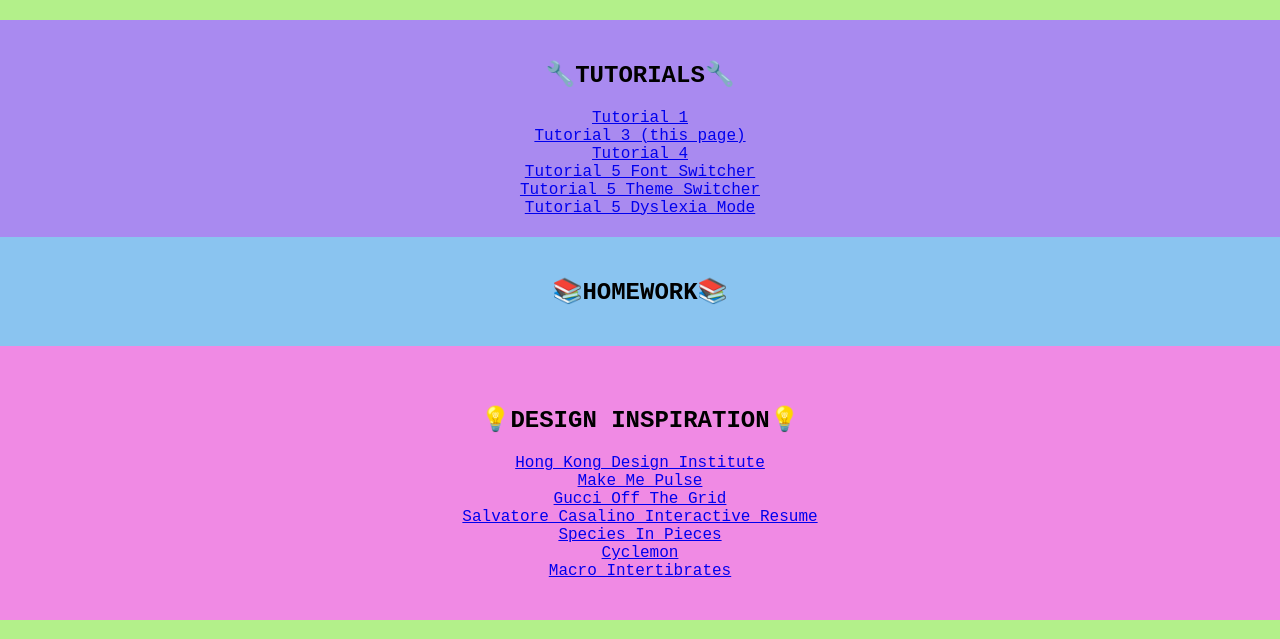
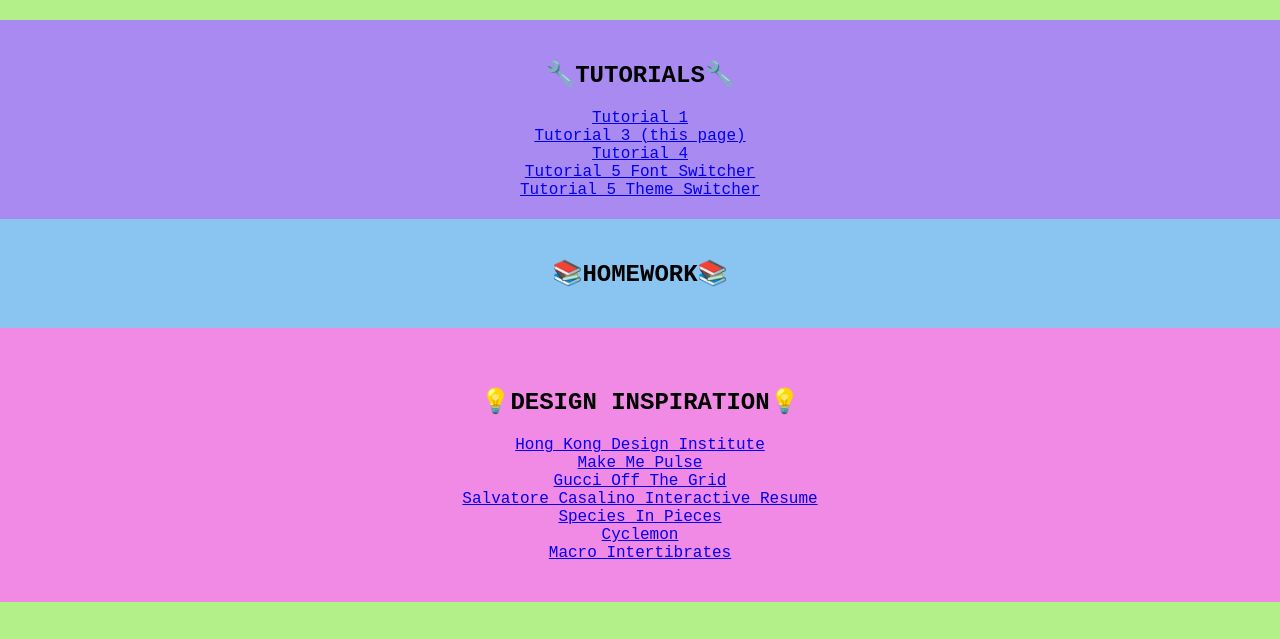
Before and after one commit to alexandrakarr/cs130-coursework, a plain HTML site: page index.html in a window 1280 px wide. Shown: the part 103-742 px from the top of the page. Drawn offline with Linux system fonts and the light colour scheme.

Commit message:
tutorial 5

```diff
--- a/index.html
+++ b/index.html
@@ -21,7 +21,7 @@
                 <a href="tutorials/tutorial04/index.html" >Tutorial 4</a> <br>
                 <a href="tutorials/tutorial05/01-font-switcher/index.html" >Tutorial 5 Font Switcher</a> <br>
                 <a href="tutorials/tutorial05/02-theme-switcher/index.html" >Tutorial 5 Theme Switcher</a> <br>
-                <a href="tutorials/tutorial05/03-dyslexia-mode/index.html" >Tutorial 5 Dyslexia Mode</a> <br>
+
                 <!--
                     Links to your tutorial assignments go here.
                     When you submit a new tutorial, add a link to it
```
